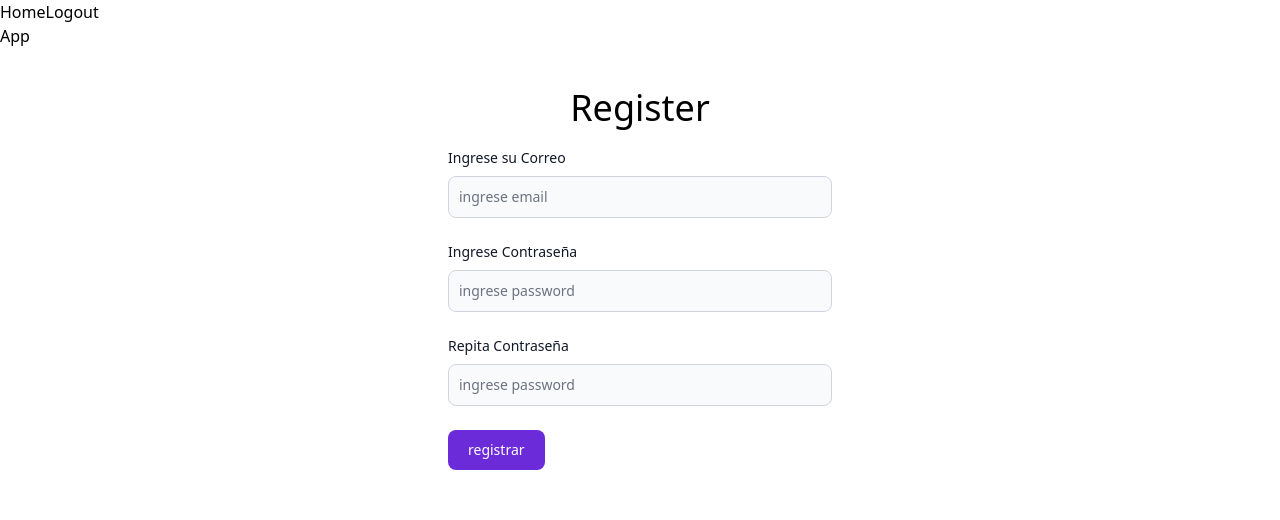
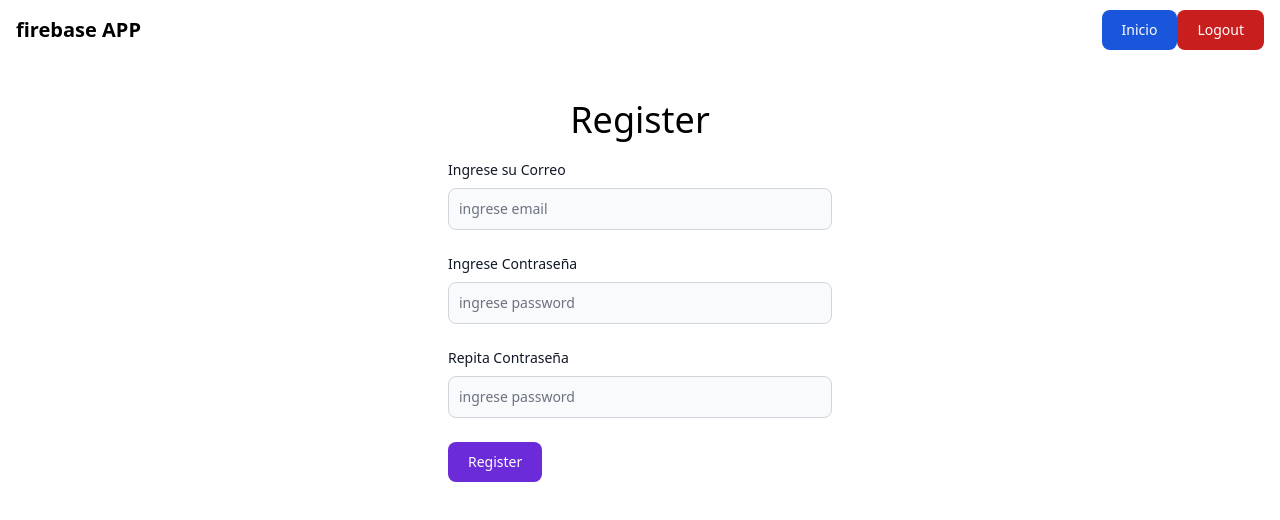
Before and after one commit to SamuelP21/react-firebase-router6-vite, a React (Vite) app: page /register in a window 1280 px wide. Shown: the top 520 px of the page. Built offline with nearby package versions, Linux system fonts and the light colour scheme; no server answers; sample sign-in values are in the browser's storage.

Commit message:
nav button loading

```diff
--- a/src/App.jsx
+++ b/src/App.jsx
@@ -4,9 +4,11 @@ import NavBar from './components/NavBar'
 import { UserContext } from './context/UserProvider'
 import Home from './pages/Home'
 import Login from './pages/Login'
-import RequireAuth from './components/RequireAuth'
+import LayoutRequireAuth from './components/layout/LayoutRequireAuth'
 import Register from './pages/Register'
-import LayoutContainerForm from './components/LayoutContainerForm'
+import LayoutContainerForm from './components/layout/LayoutContainerForm'
+import PerfilUser from './pages/PerfilUser'
+import NotFount from './pages/NotFount'
 
 const App = () => {
 
@@ -19,18 +21,21 @@ const App = () => {
   return (
     <>
       <NavBar/>
-      <div>App</div>
+
         <Routes>
-          <Route path="/" element={
-              <RequireAuth>
-                <Home/>
-              </RequireAuth>
-            } />
+
+        <Route path='/' element={<LayoutRequireAuth/>}>
+            <Route index element={<Home/>} />
+            <Route path='/perfil' element={<PerfilUser/>} />
+        </Route>
 
           <Route path='/' element={<LayoutContainerForm/>}>
               <Route path="/login" element={<Login/>} />
               <Route path="/register" element={<Register/>} />
           </Route>
+
+          <Route path="*" element={<NotFount /> }/>
+
 
         </Routes>
 
--- /dev/null
+++ b/src/components/ButtonLoading.jsx
@@ -0,0 +1,34 @@
+import React from 'react'
+
+const ButtonLoading = () => {
+  return (
+
+        <button
+            disabled=""
+            type="button"
+            className="text-white bg-blue-700 hover:bg-blue-800 focus:ring-4 focus:outline-none focus:ring-blue-300 font-medium rounded-lg text-sm px-5 py-2.5 text-center mr-2 dark:bg-blue-600 dark:hover:bg-blue-700 dark:focus:ring-blue-800 inline-flex items-center"
+            >
+            <svg
+                aria-hidden="true"
+                role="status"
+                className="inline mr-3 w-4 h-4 text-white animate-spin"
+                viewBox="0 0 100 101"
+                fill="none"
+                xmlns="http://www.w3.org/2000/svg"
+            >
+                <path
+                d="M100 50.5908C100 78.2051 77.6142 100.591 50 100.591C22.3858 100.591 0 78.2051 0 50.5908C0 22.9766 22.3858 0.59082 50 0.59082C77.6142 0.59082 100 22.9766 100 50.5908ZM9.08144 50.5908C9.08144 73.1895 27.4013 91.5094 50 91.5094C72.5987 91.5094 90.9186 73.1895 90.9186 50.5908C90.9186 27.9921 72.5987 9.67226 50 9.67226C27.4013 9.67226 9.08144 27.9921 9.08144 50.5908Z"
+                fill="#E5E7EB"
+                />
+                <path
+                d="M93.9676 39.0409C96.393 38.4038 97.8624 35.9116 97.0079 33.5539C95.2932 28.8227 92.871 24.3692 89.8167 20.348C85.8452 15.1192 80.8826 10.7238 75.2124 7.41289C69.5422 4.10194 63.2754 1.94025 56.7698 1.05124C51.7666 0.367541 46.6976 0.446843 41.7345 1.27873C39.2613 1.69328 37.813 4.19778 38.4501 6.62326C39.0873 9.04874 41.5694 10.4717 44.0505 10.1071C47.8511 9.54855 51.7191 9.52689 55.5402 10.0491C60.8642 10.7766 65.9928 12.5457 70.6331 15.2552C75.2735 17.9648 79.3347 21.5619 82.5849 25.841C84.9175 28.9121 86.7997 32.2913 88.1811 35.8758C89.083 38.2158 91.5421 39.6781 93.9676 39.0409Z"
+                fill="currentColor"
+                />
+            </svg>
+            Loading...
+            </button>
+
+  )
+}
+
+export default ButtonLoading
--- a/src/components/NavBar.jsx
+++ b/src/components/NavBar.jsx
@@ -1,5 +1,5 @@
 import { useContext } from "react"
-import { NavLink } from "react-router-dom"
+import { Link, NavLink } from "react-router-dom"
 import { UserContext } from "../context/UserProvider"
 
 
@@ -15,26 +15,43 @@ const NavBar = () => {
     }
   }
 
+  const classButtonBlue = "text-white bg-blue-700 hover:bg-blue-800 focus:ring-4 focus:outline-none focus:ring-blue-300 font-medium rounded-lg text-sm px-5 py-2.5 text-center mr-3 md:mr-0 dark:bg-blue-600 dark:hover:bg-blue-700 dark:focus:ring-blue-800";
+
+  const classButtonRed = "text-white bg-red-700 hover:bg-red-800 focus:ring-4 focus:outline-none focus:ring-blue-300 font-medium rounded-lg text-sm px-5 py-2.5 text-center mr-3 md:mr-0 dark:bg-red-600 dark:hover:bg-red-700 dark:focus:ring-red-800"
+
   return (
-    <div>
+    <nav className="bg-white border-gray-200 px-2 sm:px-4 py-2.5 rounded dark:bg-gray-900">
+       <div className="container flex flex-wrap items-center justify-between mx-auto">
+            <Link to='/' className="flex items-center">
+                <span className="self-center text-xl font-semibold whitespace-nowrap dark:text-white">firebase APP</span>
+            </Link>
+
+            <div className="flex md:order-2">
                 {
                 user ? (
                   <>
-              <NavLink to='/' >Home</NavLink>
-              <button onClick={handleClickLogOut}>Logout </button>
+                      <NavLink to='/' className = {classButtonBlue} >Inicio</NavLink>
+
+                      <button onClick={handleClickLogOut} className = {classButtonRed}>Logout</button>
                     </>
                   )
                   : (
                     <>
-              <NavLink to='/login' >Login |</NavLink>
-              <NavLink to='/register' >Register |</NavLink>
+                      <NavLink to='/login'className = {classButtonBlue} >Login </NavLink>
+
+                      <NavLink to='/register' className = {classButtonBlue}>Register </NavLink>
 
                     </>
                   )
                 }
-        {/*<NavLink to='/' >Home</NavLink>
-        <NavLink to='/login' >Login</NavLink>*/}
+
+
             </div>
+       </div>
+
+
+
+    </nav>
   )
 }
 
--- a/src/components/RequireAuth.jsx
+++ /dev/null
@@ -1,17 +0,0 @@
-import { useContext } from "react"
-import { Navigate } from "react-router-dom"
-import { UserContext } from "../context/UserProvider"
-
-
-const RequireAuth = ({children}) => {
-// aqui se coloca las rutas protegidas
-    const {user} = useContext(UserContext)
-
-    if (!user) {
-        return <Navigate to="/login" />
-    }
-
-  return (children)
-}
-
-export default RequireAuth
--- /dev/null
+++ b/src/components/layout/LayoutRequireAuth.jsx
@@ -0,0 +1,21 @@
+import { useContext } from "react"
+import { Navigate, Outlet } from "react-router-dom"
+import { UserContext } from "../../context/UserProvider"
+
+
+const LayoutRequireAuth = () => {
+// aqui se coloca las rutas protegidas
+    const {user} = useContext(UserContext)
+
+    if (!user) {
+        return <Navigate to="/login" />
+    }
+
+  return (
+    <div className="container mx-auto">
+      <Outlet/>
+    </div>
+  )
+}
+
+export default LayoutRequireAuth
--- a/src/pages/Login.jsx
+++ b/src/pages/Login.jsx
@@ -1,4 +1,4 @@
-import { useContext } from "react"
+import { useContext, useState } from "react"
 import { UserContext } from "../context/UserProvider"
 import { useNavigate } from "react-router-dom"
 import { useForm } from "react-hook-form";
@@ -8,11 +8,13 @@ import FromInput from "../components/FromInput";
 import { formValidate } from "../utils/formValidate";
 import Title from "../components/Title";
 import Button from "../components/Button";
+import ButtonLoading from "../components/ButtonLoading";
 
 
 const Login = () => {
 
   const {loginUser} = useContext(UserContext);
+  const [loading, setLoading] = useState(false);
   const navegate = useNavigate();
   const {register, handleSubmit, formState: { errors }, setError} = useForm();
 
@@ -21,14 +23,15 @@ const Login = () => {
 
   const onSubmit = async(data) => {
     try {
+        setLoading(true);
         await loginUser(data.email, data.password);
         navegate('/');
     } catch (error) {
         console.log(error.code);
         const {code, message} = erroresFirebase(error.code);
         setError(code, { message });
-
-
+    }finally{
+      setLoading(false);
     }
   };
 
@@ -55,7 +58,14 @@ const Login = () => {
             error={errors.password}>
                       <FormError error={errors.password} />
             </FromInput>
-            <Button text="Login" type="submit" />
+            {
+              loading ?
+                <ButtonLoading />
+              :
+                <Button text="Login" type="submit" />
+
+            }
+
       </form>
 
     </div>
--- /dev/null
+++ b/src/pages/NotFount.jsx
@@ -0,0 +1,10 @@
+import React from 'react'
+import Title from '../components/Title'
+
+const NotFount = () => {
+  return (
+    <Title title="404" />
+  )
+}
+
+export default NotFount
--- /dev/null
+++ b/src/pages/PerfilUser.jsx
@@ -0,0 +1,9 @@
+
+
+const PerfilUser = () => {
+  return (
+    <div>PerfilUser(ruta prote)</div>
+  )
+}
+
+export default PerfilUser
--- a/src/pages/Register.jsx
+++ b/src/pages/Register.jsx
@@ -1,5 +1,5 @@
 import { async } from "@firebase/util";
-import { useContext } from "react"
+import { useContext, useState } from "react"
 import { useForm } from "react-hook-form";
 import { useNavigate } from "react-router-dom";
 import Button from "../components/Button";
@@ -9,6 +9,7 @@ import Title from "../components/Title";
 import { UserContext } from "../context/UserProvider"
 import { erroresFirebase } from "../utils/erroresFirebase";
 import { formValidate } from "../utils/formValidate";
+import ButtonLoading from "../components/ButtonLoading";
 
 
 const Register = () => {
@@ -16,6 +17,7 @@ const Register = () => {
 
 
     const {registerUser} = useContext(UserContext);
+    const [loading, setLoading] = useState(false);
     const navegate = useNavigate();
     const {required, patternEmail, minLength6, valifateTrim, validateEquials} = formValidate()
 
@@ -26,14 +28,15 @@ const Register = () => {
     const onSubmit = async(data) => {
       //console.log(data)
       try {
+          setLoading(true);
           await registerUser(data.email, data.password);
           navegate('/');
       } catch (error) {
           console.log(error.code);
           const {code, message} = erroresFirebase(error.code);
           setError(code, { message });
-
-
+      }finally{
+          setLoading(false);
       }
     };
 
@@ -72,9 +75,13 @@ const Register = () => {
             error={errors.repassword}>
                     <FormError error={errors.repassword} />
             </FromInput>
+            {
+              loading ?
+                <ButtonLoading />
+              :
+                <Button text="Register" type="submit" />
 
-
-            <Button text="registrar" type="submit" />
+            }
          </form>
 
     </>
```
Also changed, not shown: src/components/layout/LayoutContainerForm.jsx (renamed from src/components/LayoutContainerForm.jsx). Lines whose indentation alone changed are shown as unchanged.
